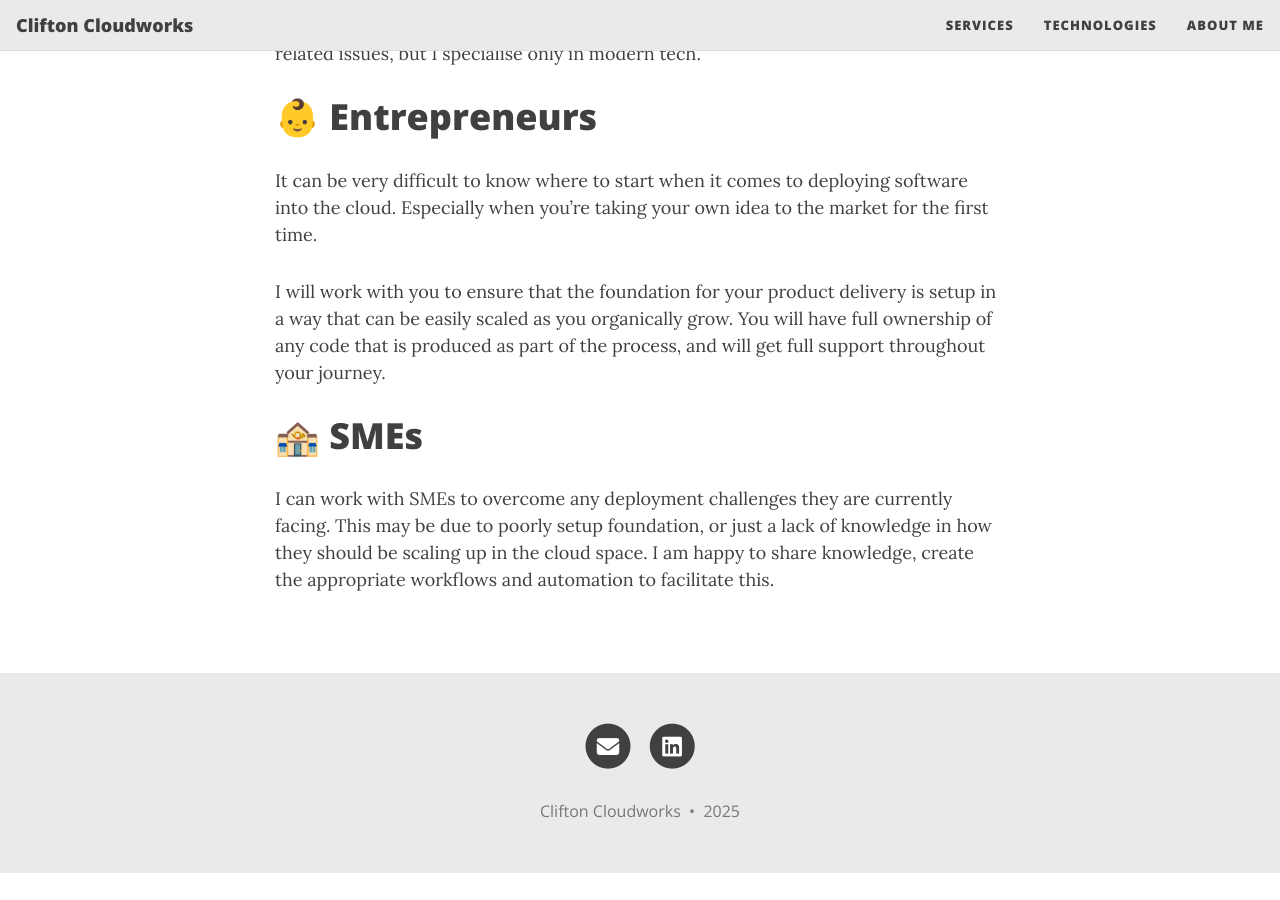
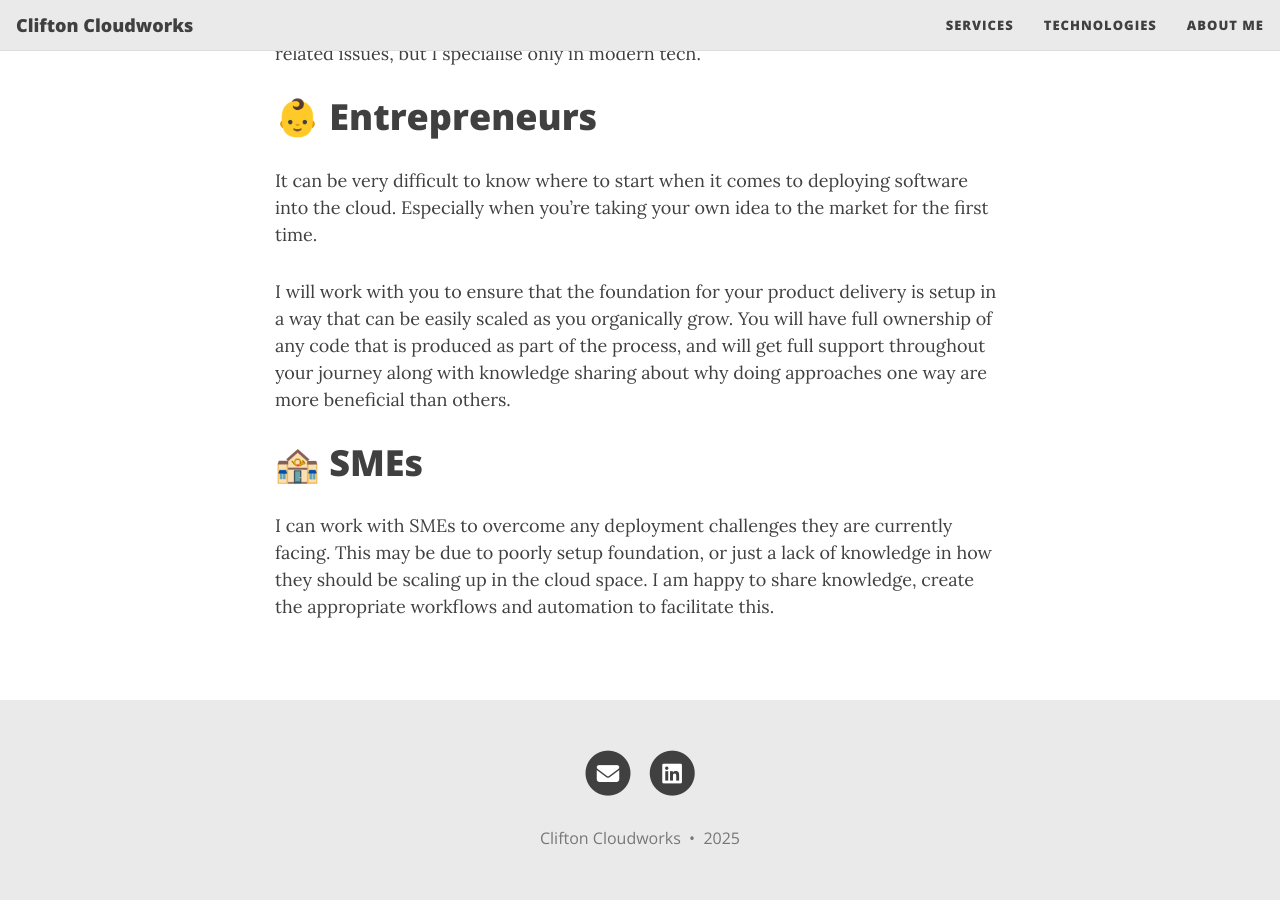
Before and after one commit to ChilledEther/business-site, a Jekyll site: the page built from pages/services.md, in a window 1280 px wide and 900 px high, scrolled down 1179 px. Built offline with Jekyll 4.4.1, drawn with Linux system fonts in a browser that asks for light colours; before the commit the page ends 2052 px from its top, so only the background shows below that.

Commit message:
docs: update entrepreneurs section

```diff
--- a/pages/services.md
+++ b/pages/services.md
@@ -37,7 +37,7 @@ But it doesn't stop there! I am happy to work with you to help you solve any oth
 
 It can be very difficult to know where to start when it comes to deploying software into the cloud. Especially when you're taking your own idea to the market for the first time.
 
-I will work with you to ensure that the foundation for your product delivery is setup in a way that can be easily scaled as you organically grow. You will have full ownership of any code that is produced as part of the process, and will get full support throughout your journey.
+I will work with you to ensure that the foundation for your product delivery is setup in a way that can be easily scaled as you organically grow. You will have full ownership of any code that is produced as part of the process, and will get full support throughout your journey along with knowledge sharing about why doing approaches one way are more beneficial than others.
 
 # 🏤 SMEs
 
```
